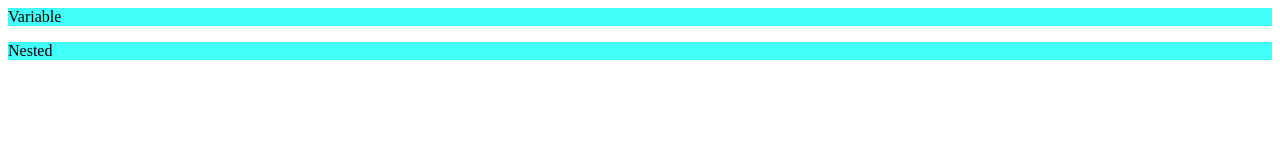
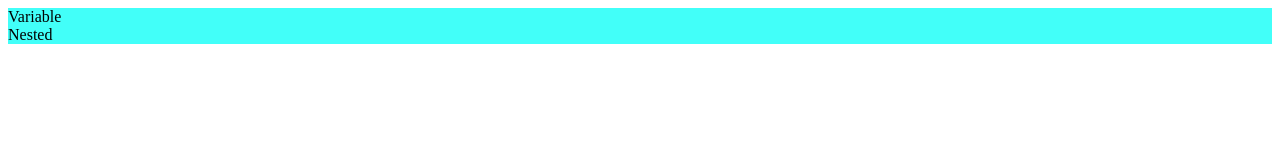
Before and after one commit to mouseless/learn-css, a website: page sass/index.html in a window 1280 px wide. Drawn offline with nearby package versions, Linux system fonts and the light colour scheme; files that its build step writes are made by us from their sources.

Commit message:
remove p element

```diff
--- a/sass/index.html
+++ b/sass/index.html
@@ -9,7 +9,7 @@
         Variable
       </div>
       <div class="demo nested">
-          <p class="nested-text">Nested</p>
+        Nested
       </div>
     </div>
   </body>
```
